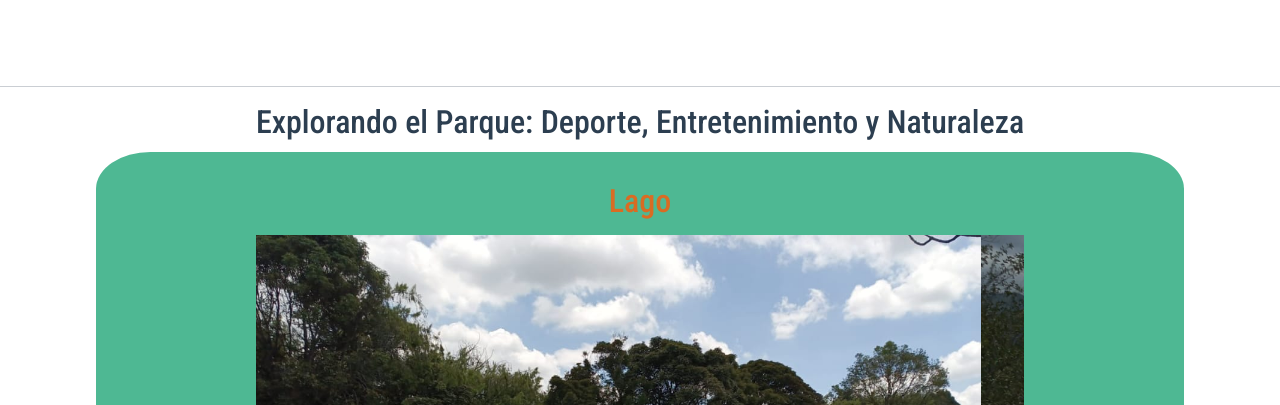
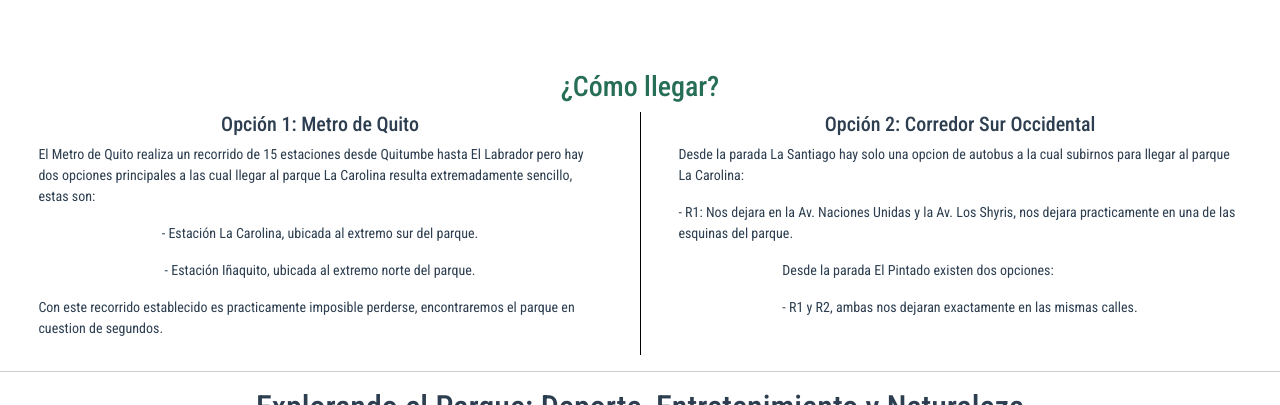
Before and after one commit to joselynM99/en_busca_del_deporte, a Vue app: page /carolina in a window 1280 px wide. Shown: the part 1488-1893 px from the top of the page. Built offline with nearby package versions, Linux system fonts and the light colour scheme; grey boxes are pictures that could not be loaded.

Commit message:
como llegar

```diff
--- a/src/pages/InicioPag.vue
+++ b/src/pages/InicioPag.vue
@@ -8,8 +8,6 @@
             <div id="integ">
                 <h2>Integrantes</h2>
                 <div class="row">
-
-                    <div class="col-md-6">
                         <ul class="list-unstyled">
                             <li><i class="bi bi-person"></i> CHILIQUINGA SCARLETH</li>
                             <li><i class="bi bi-person"></i> MONCAYO PAMELA</li>
@@ -17,7 +15,6 @@
                             <li><i class="bi bi-person"></i> PAREDES PAULA</li>
                             <li><i class="bi bi-person"></i> SALAZAR DARLA</li>
                         </ul>
-                    </div>
                 </div>
             </div>
             <!-- Imágenes -->
--- a/src/pages/PagBicentenario.vue
+++ b/src/pages/PagBicentenario.vue
@@ -29,11 +29,34 @@
         </ul>
 
         <hr>
-        <h3>Ubicación</h3>
-        <iframe
-            src="https://www.google.com/maps/embed?pb=!1m18!1m12!1m3!1d63836.76912677647!2d-78.53070297659522!3d-0.18254624574971004!2m3!1f0!2f0!3f0!3m2!1i1024!2i768!4f13.1!3m3!1m2!1s0x91d59012c10c3417%3A0x6fa6f445d9a711a3!2sParque%20Bicentenario!5e0!3m2!1ses!2sec!4v1713319460463!5m2!1ses!2sec"
-            width="300" height="225" style="border:0;" allowfullscreen="" loading="lazy"
-            referrerpolicy="no-referrer-when-downgrade"></iframe>
+        <div>
+            <h3>Ubicación</h3>
+            <iframe
+                src="https://www.google.com/maps/embed?pb=!1m18!1m12!1m3!1d63836.76912677647!2d-78.53070297659522!3d-0.18254624574971004!2m3!1f0!2f0!3f0!3m2!1i1024!2i768!4f13.1!3m3!1m2!1s0x91d59012c10c3417%3A0x6fa6f445d9a711a3!2sParque%20Bicentenario!5e0!3m2!1ses!2sec!4v1713319460463!5m2!1ses!2sec"
+                width="300" height="225" style="border:0;" allowfullscreen="" loading="lazy"
+                referrerpolicy="no-referrer-when-downgrade"></iframe>
+        </div>
+        <hr>
+        <h3>¿Cómo llegar?</h3>
+        <div id="ubi">
+
+            <div class="op">
+                <h5>Opción 1: Metro de Quito</h5>
+                <p>El Metro de Quito realiza un recorrido de 15 estaciones desde Quitumbe hasta El Labrador, y es
+                    exactamente esta ultima estacion en la que deberemos bajarnos para llegar al parque El Bicentenario.
+                    Desde El Labrador a mano derecha siguiendo en linea recta la Av. Río Amazonas encontraremos
+                    facilmente el parque.</p>
+            </div>
+            <div class="divider"></div>
+            <div class="op">
+                <h5>Opción 2: Trolebus</h5>
+                <p>Terminal de buses El Recreo hay una sola ruta que nos llevara la Plaza de Toros, esta ruta es el C1.
+                    Una vez llegamos a la Plaza de Toros caminaremos al norte por la Av. 10 de Agosto hacia la Av. El
+                    Inca, llegaremos al Labrador y caminaremos en linea recta por la Av. Río Amazonas. Así, facilmente,
+                    encontraremos el parque Bicetenario.</p>
+            </div>
+        </div>
+
         <hr>
         <h2>Explorando el Parque: Deporte, Entretenimiento y Naturaleza</h2>
 
@@ -195,7 +218,7 @@ export default {
         // Agregar un escuchador de eventos para el cambio de tamaño de la ventana
         window.addEventListener('resize', this.actualizarCoordenadas);
     },
-    mounted(){
+    mounted() {
         window.addEventListener('resize', this.actualizarCoordenadas);
     },
     unmounted() {
@@ -264,6 +287,35 @@ export default {
 </script>
 
 <style scoped>
+#ubi {
+    display: flex;
+    justify-content: center;
+    align-items: flex-start;
+    position: relative;
+}
+
+.op {
+    display: flex;
+    flex-direction: column;
+    align-items: center;
+    text-align: left;
+    margin: 0 3%;
+    font-size: 14px
+}
+
+.op h5 {
+    margin-top: 0;
+}
+
+#ubi::after {
+    content: '';
+    border-left: 1px solid #000;
+    position: absolute;
+    top: 0;
+    bottom: 0;
+    margin: 0 20px;
+}
+
 h3 {
     color: #276E56;
 }
--- a/src/pages/PagCarolina.vue
+++ b/src/pages/PagCarolina.vue
@@ -26,11 +26,45 @@
         </ul>
 
         <hr>
-        <h3>Ubicación</h3>
-        <iframe
-            src="https://www.google.com/maps/embed?pb=!1m18!1m12!1m3!1d15959.18896030822!2d-78.49533872451161!3d-0.18625129697807313!2m3!1f0!2f0!3f0!3m2!1i1024!2i768!4f13.1!3m3!1m2!1s0x91d59a7ce9ba8755%3A0x755f2bd0d36e70a7!2sLa%20Carolina%2C%20Quito!5e0!3m2!1ses!2sec!4v1713318396250!5m2!1ses!2sec"
-            width="300" height="225" style="border:0;" allowfullscreen="" loading="lazy"
-            referrerpolicy="no-referrer-when-downgrade"></iframe>
+        <div>
+            <h3>Ubicación</h3>
+            <iframe
+                src="https://www.google.com/maps/embed?pb=!1m18!1m12!1m3!1d15959.18896030822!2d-78.49533872451161!3d-0.18625129697807313!2m3!1f0!2f0!3f0!3m2!1i1024!2i768!4f13.1!3m3!1m2!1s0x91d59a7ce9ba8755%3A0x755f2bd0d36e70a7!2sLa%20Carolina%2C%20Quito!5e0!3m2!1ses!2sec!4v1713318396250!5m2!1ses!2sec"
+                width="300" height="225" style="border:0;" allowfullscreen="" loading="lazy"
+                referrerpolicy="no-referrer-when-downgrade"></iframe>
+        </div>
+        <h3>¿Cómo llegar?</h3>
+        <div id="ubi">
+
+            <div class="op">
+                <h5>Opción 1: Metro de Quito</h5>
+                <p>El Metro de Quito realiza un recorrido de 15 estaciones desde Quitumbe hasta El Labrador pero hay
+                    dos opciones principales a las cual llegar al parque La Carolina resulta extremadamente sencillo,
+                    estas son:</p>
+                <p> - Estación La Carolina, ubicada al extremo sur del parque.</p>
+                <p> - Estación Iñaquito, ubicada al extremo norte del parque.</p>
+
+                <p>Con este recorrido establecido es practicamente imposible perderse,
+                    encontraremos el parque en cuestion de segundos.</p>
+            </div>
+            <div class="op">
+                <h5>Opción 2: Corredor Sur Occidental</h5>
+                <div>
+                    <p>Desde la parada La Santiago hay solo una opcion de autobus a la cual subirnos para llegar al
+                        parque La Carolina:</p>
+                    <p> - R1: Nos dejara en la Av. Naciones Unidas y la Av. Los Shyris, nos dejara practicamente
+                        en una de las esquinas del parque.</p>
+                </div>
+                <div>
+                    <p>Desde la parada El Pintado existen dos opciones:</p>
+                    <p> - R1 y R2, ambas
+                        nos dejaran exactamente en las mismas calles.</p>
+                </div>
+            </div>
+
+
+        </div>
+
         <hr>
         <h2>Explorando el Parque: Deporte, Entretenimiento y Naturaleza</h2>
 
@@ -256,7 +290,7 @@ export default {
         // Agregar un escuchador de eventos para el cambio de tamaño de la ventana
         window.addEventListener('resize', this.actualizarCoordenadas);
     },
-    mounted(){
+    mounted() {
         window.addEventListener('resize', this.actualizarCoordenadas);
     },
 
@@ -326,11 +360,41 @@ export default {
 </script>
 
 <style scoped>
+#ubi {
+    display: flex;
+    justify-content: center;
+    align-items: flex-start;
+    position: relative;
+}
+
+.op {
+    display: flex;
+    flex-direction: column;
+    align-items: center;
+    text-align: left;
+    margin: 0 3%;
+    font-size: 14px;
+    width: 150%;
+}
+
+.op h5 {
+    margin-top: 0;
+}
+
+#ubi::after {
+    content: '';
+    border-left: 1px solid #000;
+    position: absolute;
+    top: 0;
+    bottom: 0;
+    margin: 0 20px;
+}
+
 h3 {
     color: #276E56;
 }
 
-#info{
+#info {
     text-align: left;
 }
 
```
